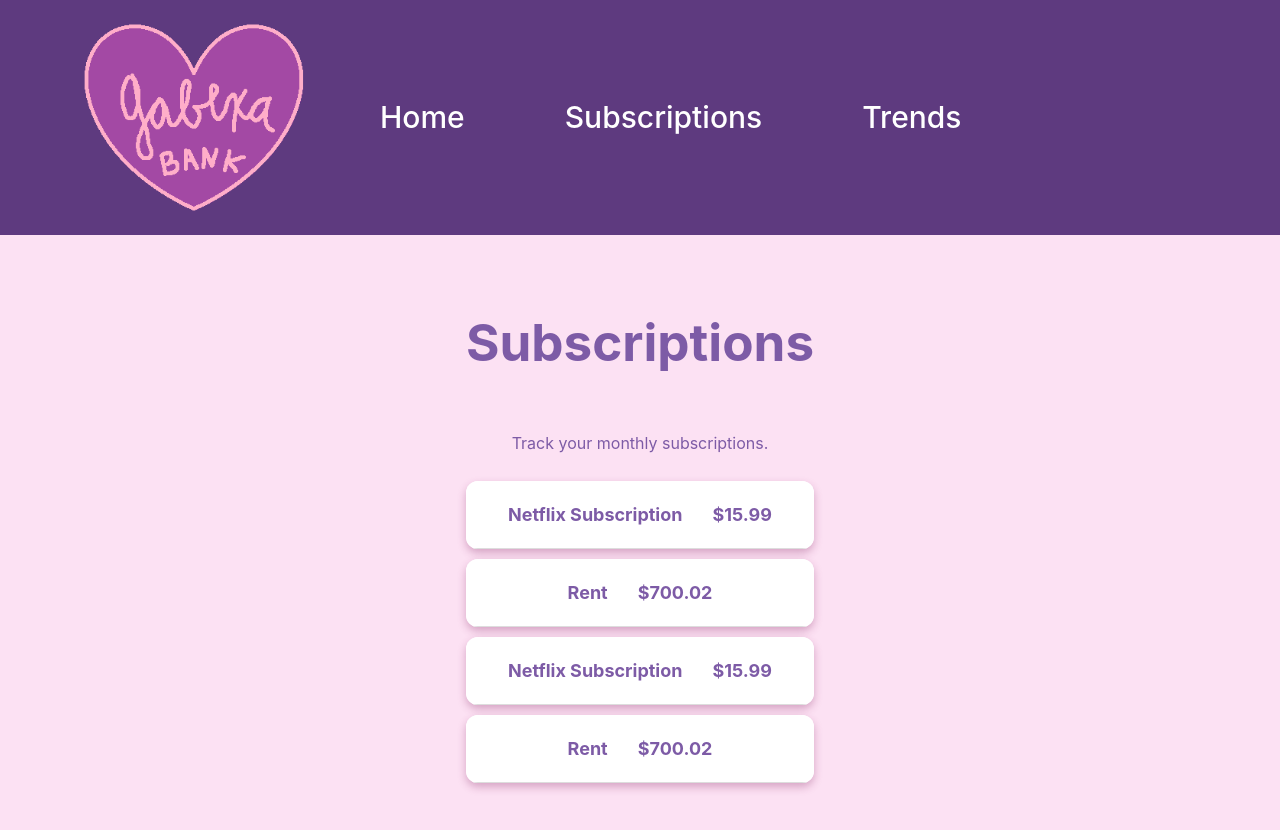
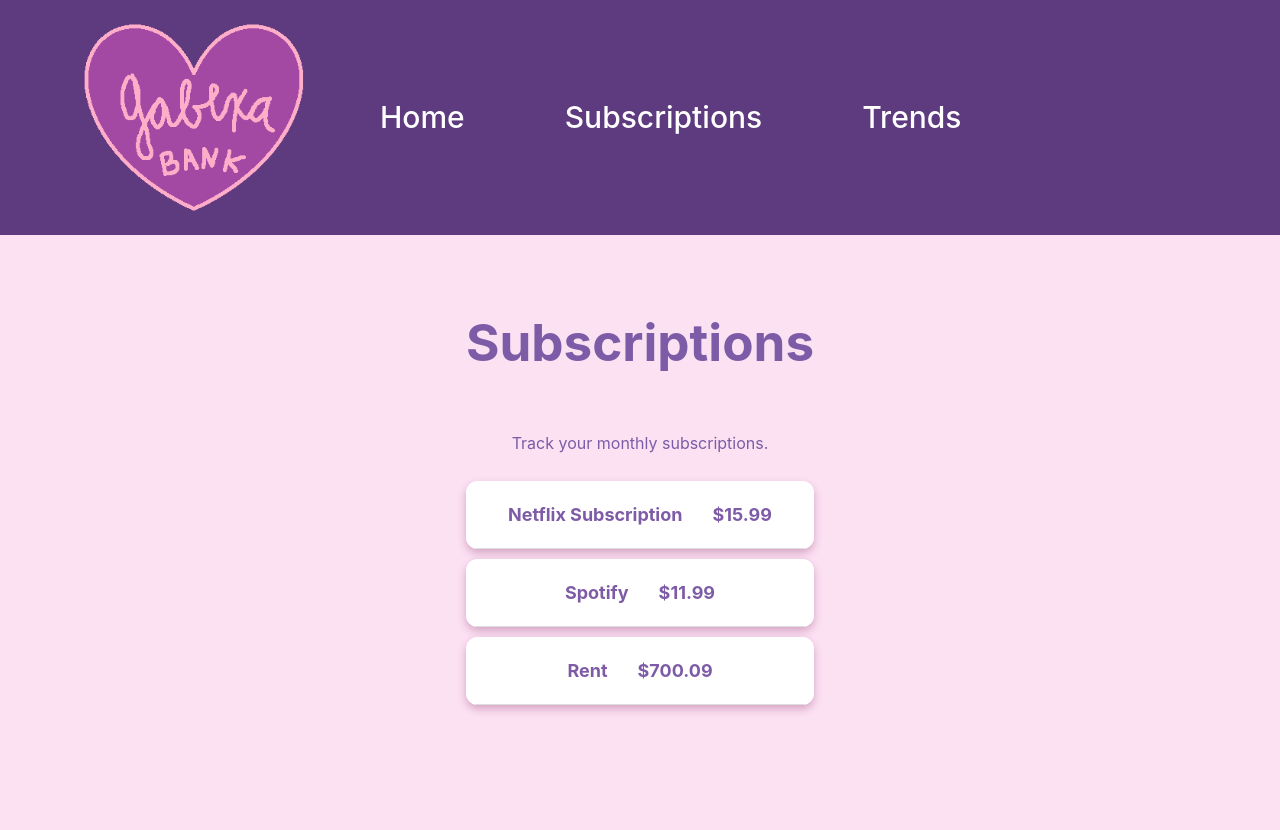
Before and after one commit to AMarie777/SheInnovates2025, a React (Vite) app in the folder banking/: page /subscriptions in a window 1280 px wide. Shown: the top 830 px of the page. Built offline with nearby package versions, Linux system fonts and the light colour scheme.

Commit message:
added data to ShelBy and made subscriptions adaptive to the json file

```diff
--- a/banking/src/Pages/Shelly_bank.json
+++ b/banking/src/Pages/Shelly_bank.json
@@ -2,8 +2,8 @@
     "users": [
       {
         "user_id": 1,
-        "name": "Shelly",
-        "email": "shelly@example.com",
+        "name": "Shelby",
+        "email": "shelby@example.com",
         "phone": "123-456-7890"
       }
     ],
@@ -12,7 +12,7 @@
         "account_id": 1,
         "user_id": 1,
         "account_number": "123456789012",
-        "bank_name": "Bank of America",
+        "bank_name": "Gabexa Banking",
         "account_type": "Checking",
         "balance": 5000.00
       }
@@ -71,28 +71,55 @@
         "charge_id": 2,
         "user_id": 1,
         "account_id": 1,
-        "amount": 700.02,
-        "charge_date": "2025-02-09",
+        "amount": 11.99,
+        "charge_date": "2025-01-07",
         "frequency": "Monthly",
-        "description": "Rent"
+        "description": "Spotify"
       },
       {
         "charge_id": 3,
         "user_id": 1,
         "account_id": 1,
-        "amount": 15.99,
-        "charge_date": "2025-03-01",
+        "amount": 700.09,
+        "charge_date": "2025-01-09",
         "frequency": "Monthly",
-        "description": "Netflix Subscription"
+        "description": "Rent"
       },
       {
         "charge_id": 4,
         "user_id": 1,
         "account_id": 1,
         "amount": 700.02,
-        "charge_date": "2025-03-09",
+        "charge_date": "2024-12-09",
         "frequency": "Monthly",
         "description": "Rent"
+      },
+      {
+        "charge_id": 5,
+        "user_id": 1,
+        "account_id": 1,
+        "amount": 15.99,
+        "charge_date": "2025-01-01",
+        "frequency": "Monthly",
+        "description": "Netflix Subscription"
+      },
+      {
+        "charge_id": 6,
+        "user_id": 1,
+        "account_id": 1,
+        "amount": 700.02,
+        "charge_date": "2024-11-09",
+        "frequency": "Monthly",
+        "description": "Rent"
+      },
+      {
+        "charge_id": 7,
+        "user_id": 1,
+        "account_id": 1,
+        "amount": 15.99,
+        "charge_date": "2024-12-01",
+        "frequency": "Monthly",
+        "description": "Netflix Subscription"
       }
     ]
   }
--- a/banking/src/Pages/Subscriptions.jsx
+++ b/banking/src/Pages/Subscriptions.jsx
@@ -10,7 +10,17 @@ import React, { useState, useEffect } from 'react';
 
         useEffect(() => {
             if (data && data.subscriptions) {
-                setSubscriptions(data.subscriptions);
+                const grouped = data.subscriptions.reduce((acc, sub) => {
+                    const key = sub.description;
+                    if (!acc[key]) {
+                        acc[key] = { ...sub, charges: [sub.charge_date] }; // Store first charge
+                    } else {
+                        acc[key].charges.push(sub.charge_date); // Add to existing subscription
+                    }
+                    return acc;
+                }, {});
+
+                setSubscriptions(Object.values(grouped));
             } else {
                 console.error("Error: Data or subscriptions not found");
             }
```
